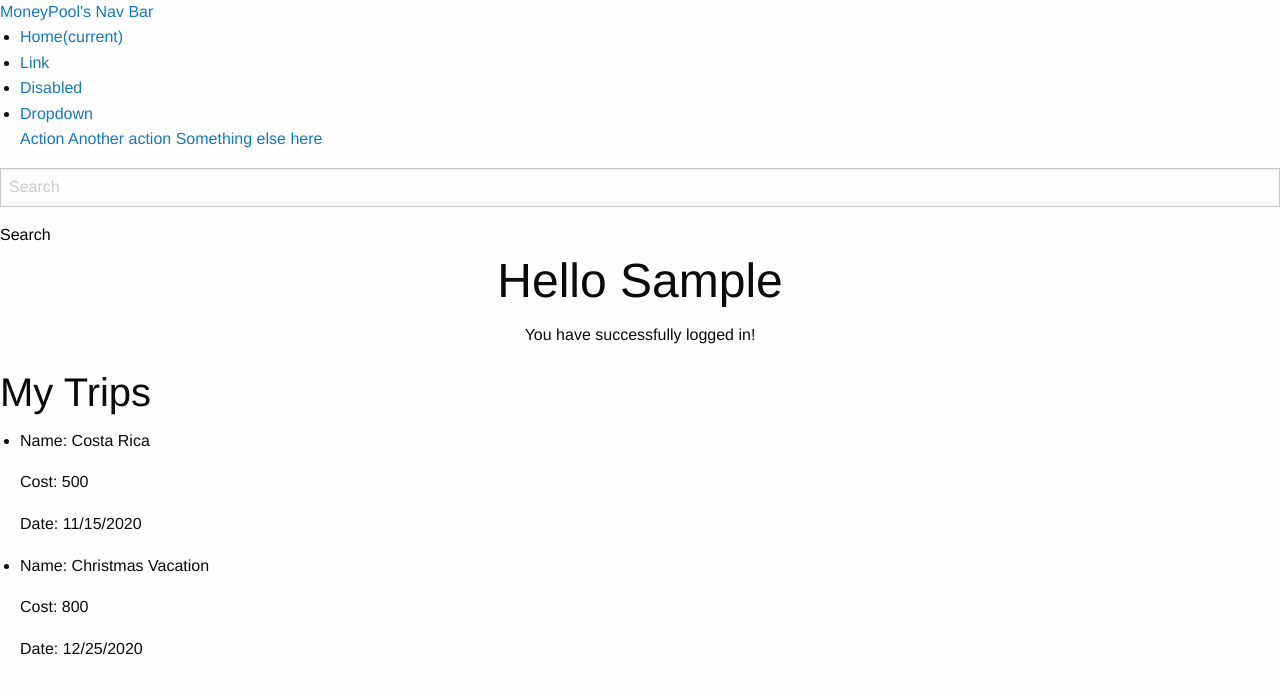
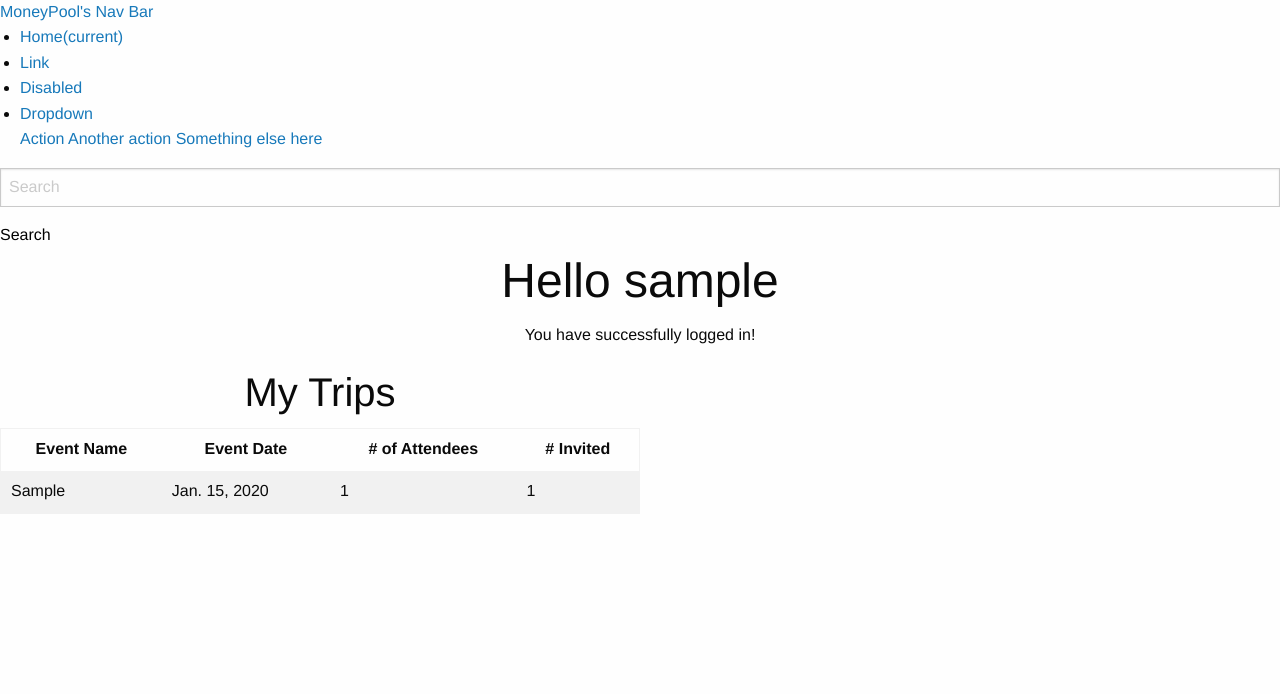
Before and after one commit to ChicoState/MoneyPool, a Django app: page / in a window 1280 px wide. Shown: the top 694 px of the page. Run offline with Django 3.2, Linux system fonts and the light colour scheme; a user stored in the database is signed in; tables that the repository leaves empty hold one stand-in row (values such as "Sample post"); some libraries are stand-ins or nearby versions.

Commit message:
Display trips for each individual user in profile page

```diff
--- a/moneypool/myapp/templates/profile.html
+++ b/moneypool/myapp/templates/profile.html
@@ -10,12 +10,25 @@
 {%endblock header%}
 
 {% block content %}
-   <h2 class="text-left">My Trips</h2>
-   <ul>
-      {% for i in data %}
-          <li><p>Name: {{i.name}}</p><p>Cost: {{i.cost}}</p><p>Date: {{i.date}}</p></li>
-      {% endfor %}
-   </ul>
+   <div style="width:50%">
+      <h2 class="text-center">My Trips</h2>
+      <table style="width:100%">
+         <tr>
+            <th>Event Name</th>
+            <th>Event Date</th>
+            <th># of Attendees</th>
+            <th># Invited</th>
+         </tr>
+         {% for i in data %}
+            <tr>
+               <td>{{i.location}}</td>
+               <td>{{i.date}}</td>
+               <td>{{i.attendants}}</td>
+               <td>{{i.invited}}</td>
+            </tr>
+         {% endfor %}
+      </table>
+   </div>
 {% endblock content %}
 
 
--- a/moneypool/myapp/templates/trip.html
+++ b/moneypool/myapp/templates/trip.html
@@ -9,12 +9,14 @@
 {% endblock header %}
 
 {% block content %}
+
 <div class="grid-x grid-padding-x">
   <div class="large-4 medium-4 small-12 large-offset-4 medium-offset-4 cell">
-    <form action="/index/", method ="post">
+    <form action="/addtrip/", method ="post">{% csrf_token %}
         {{form}}
-            <input type="submit" value="Create New Trip"/>
+            <input type="submit" value="Create New Trip" class="button"/>
     </form>
+    <p>{{status}}</p>
   </div>
 </div>
 
--- a/moneypool/myapp/urls.py
+++ b/moneypool/myapp/urls.py
@@ -10,5 +10,5 @@ urlpatterns = [
     path('logout/', views.logout_view),
     path('register/', views.register),
     path('index/', views.index),
-    path('addtrip/', views.addTrip)
+    path('addtrip/', views.addTrip_form_view)
 ]
--- a/moneypool/myapp/views.py
+++ b/moneypool/myapp/views.py
@@ -7,30 +7,32 @@ from django.contrib.auth.models import User
 import datetime #for testing mytrips
 # Create your views here.
 
-class trips:
-    def __init__(self, name, cost, date):
-        self.name = name
-        self.cost = cost
-        self.date = date.strftime("%m/%d/%Y")
 #Login View
 @login_required(login_url='/login/')
 def index(request):
         if request.user.is_authenticated:
-            u = User.objects.get(username=request.user.username)
-            mytrips = []
-            x = datetime.datetime(2020, 11, 15)
-            mytrips.append(trips("Costa Rica", 500, x))
-            x = datetime.datetime(2020, 12, 25)
-            mytrips.append(trips("Christmas Vacation", 800, x))
-            context = {
-                "title":"My Profile",
-                "page_name":"Moneypool",
-                "name": u.first_name,
-                "data": mytrips
-            }
-            return render(request, "profile.html", context=context)
-        else:
-            return redirect('/login/')
+            if request.method == "GET":
+                all_trips = models.Event.objects.all().order_by('date')
+                trip_list = []
+                for e in all_trips:
+                    if e.author == request.user:
+                        trip_list += [{
+                            "location":e.location,
+                            "date":e.date,
+                            "attendants":e.attendants,
+                            "invited":e.invited
+                        }]
+
+
+                context = {
+                    "title":"My Profile",
+                    "page_name":"Moneypool",
+                    "name": request.user,
+                    "data": trip_list
+                }
+                return render(request, "profile.html", context=context)
+            else:
+                return redirect('/login/')
 
 
 
@@ -54,11 +56,23 @@ def register(request):
     return render(request, "registration/register.html", context=context)
 
 #Add a Trip
-def addTrip(request):
-    add_trip = forms.addTrip(request)
+def addTrip_form_view(request):
+    status = ""
+    if request.method == "POST":
+        if request.user.is_authenticated:
+            form_instance = forms.EventForm(request.POST)
+            if form_instance.is_valid():
+                add_trip = form_instance.save(request=request)
+                status = "Trip Saved"
+        else:
+            return redirect("/login")
+    else:
+        form_instance = forms.EventForm()
+
     context = {
         "title":"New Trip",
         "page_name":"Moneypool",
-        "form": add_trip,
+        "status":status,
+        "form": form_instance,
     }
     return render(request, "trip.html", context=context)
```
